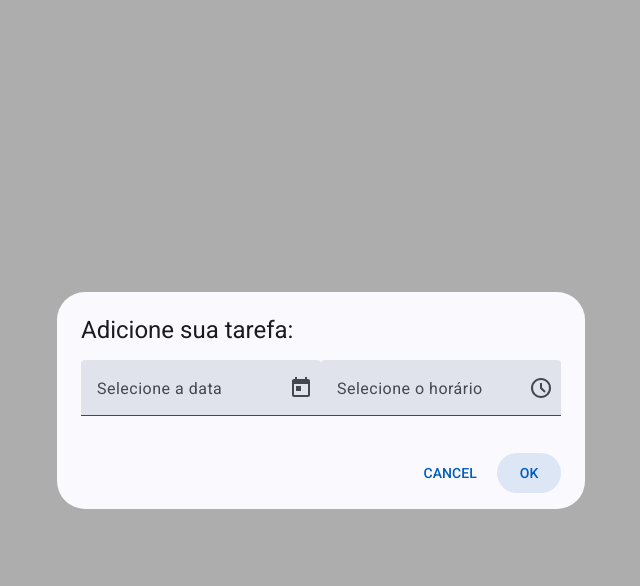
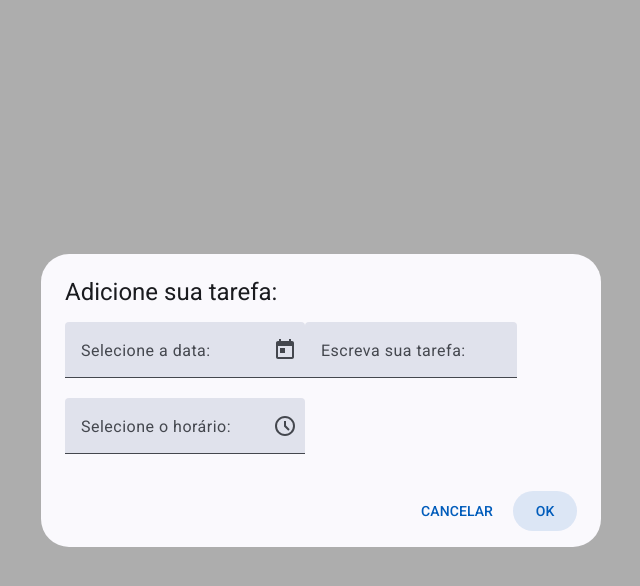
Before and after one commit to ellenvieira18/Organiza_ai, an Angular app in the folder organiza_ai/: page /categorias/1 in a window 1280 px wide. Both pictures are taken after a click on the button "Adicionar tarefa". Shown: the top 586 px of the page, without its empty margins (319-959 px from the left). Built offline with nearby package versions, Linux system fonts and the light colour scheme.

Commit message:
desenvolvendo dialog

```diff
--- a/organiza_ai/src/app/Components/horario-dialog/horario-dialog.html
+++ b/organiza_ai/src/app/Components/horario-dialog/horario-dialog.html
@@ -3,25 +3,31 @@
 <mat-dialog-content>
 
   <mat-form-field subscriptSizing="dynamic">
-    <mat-label>Selecione a data</mat-label>
+    <mat-label>Selecione a data:</mat-label>
     <input matInput [matDatepicker]="picker" [formControl]="date">
     <mat-datepicker-toggle matIconSuffix [for]="picker"></mat-datepicker-toggle>
     <mat-datepicker #picker></mat-datepicker>
   </mat-form-field>
 
   <mat-form-field>
-  <mat-label>Selecione o horário</mat-label>
-  <input matInput
-    [matTimepicker]="timepicker"
-    [(ngModel)]="value"
-    [ngModelOptions]="{updateOn: 'blur'}">
-  <mat-timepicker #timepicker/>
-  <mat-timepicker-toggle [for]="timepicker" matSuffix/>
-</mat-form-field>
+    <mat-label>Escreva sua tarefa:</mat-label>
+    <input matInput [(ngModel)]="text" />
+  </mat-form-field>
+
+  <mat-form-field>
+    <mat-label>Selecione o horário:</mat-label>
+    <input
+      matInput
+      [matTimepicker]="timepicker"
+      [(ngModel)]="value"
+      [ngModelOptions]="{ updateOn: 'blur' }">
+    <mat-timepicker #timepicker></mat-timepicker>
+    <mat-timepicker-toggle [for]="timepicker" matSuffix></mat-timepicker-toggle>
+  </mat-form-field>
 
 </mat-dialog-content>
 
 <mat-dialog-actions align="end">
-  <button matButton mat-dialog-close>CANCEL</button>
-  <button matButton [mat-dialog-close]="date.value" cdkFocusInitial>OK</button>
+  <button matButton mat-dialog-close>CANCELAR</button>
+  <button matButton (click)="closeDialog()" cdkFocusInitial>OK</button>
 </mat-dialog-actions>
--- a/organiza_ai/src/app/Components/horario-dialog/horario-dialog.ts
+++ b/organiza_ai/src/app/Components/horario-dialog/horario-dialog.ts
@@ -1,4 +1,4 @@
-import { Component, inject } from '@angular/core';
+import { Component, inject, model } from '@angular/core';
 import { FormControl, FormsModule, ReactiveFormsModule } from '@angular/forms';
 import { MAT_DATE_FORMATS, MAT_NATIVE_DATE_FORMATS, provideNativeDateAdapter } from '@angular/material/core';
 import { MAT_DIALOG_DATA, MatDialog, MatDialogRef } from '@angular/material/dialog';
@@ -33,17 +33,22 @@ import { CommonModule } from '@angular/common';
 export class HorarioDialog {
   value: Date | null = null;
 
-  dialogRef = inject<MatDialogRef<HorarioDialog>>(
-    MatDialogRef<HorarioDialog>,
-  );
-
+  dialogRef = inject(MatDialogRef<HorarioDialog>);
   data = inject(MAT_DIALOG_DATA);
 
   readonly date = new FormControl(new Date());
+  readonly text = model('');
 
   constructor() {
-    const data = this.data;
+    this.date.setValue(this.data.selectedDate);
+    this.text.set(this.data.selectedText);
+  }
 
-    this.date.setValue(data.selectedDate);
+  closeDialog() {
+    this.dialogRef.close({
+      date: this.date.value,
+      text: this.text(),
+      time: this.value
+    });
   }
 }
--- a/organiza_ai/src/app/Components/selecao-categorias/selecao-categorias.html
+++ b/organiza_ai/src/app/Components/selecao-categorias/selecao-categorias.html
@@ -7,6 +7,9 @@
     <div class="conteudo">
         <div class="title" [style.color]="corCategoria">{{categorias}}</div>
 
+
+<!-- <p *ngFor="let text of arrayDeTexto">Texto digitado: {{ text.text() }}</p> -->
+<p>Texto digitado: {{ text() }}</p>
 <p>Tarefa: {{selectedDate()}}</p>
 <button matButton="filled" color="primary" (click)="openDialog()">Adicionar tarefa</button>
 
--- a/organiza_ai/src/app/Components/selecao-categorias/selecao-categorias.ts
+++ b/organiza_ai/src/app/Components/selecao-categorias/selecao-categorias.ts
@@ -1,4 +1,4 @@
-import { ChangeDetectionStrategy, Component, model, inject, signal} from '@angular/core';
+import { ChangeDetectionStrategy, Component, model, inject, signal, NgModule} from '@angular/core';
 import { ActivatedRoute } from '@angular/router';
 import { ClasseCatogotia_e, CorCategoria_e } from '../../enums/Enum';
 import {MatDatepickerModule} from '@angular/material/datepicker';
@@ -16,6 +16,7 @@ import {
 } from '@angular/material/core';
 import {MAT_DIALOG_DATA, MatDialog, MatDialogModule, MatDialogRef} from '@angular/material/dialog';
 import { HorarioDialog } from '../horario-dialog/horario-dialog';
+import { NgFor } from '@angular/common';
 
 
 export interface DialogData {
@@ -26,14 +27,14 @@ export interface DialogData {
   selector: 'app-selecao-categorias',
   standalone: true,
   providers: [provideNativeDateAdapter(), provideNativeDateAdapter()],
-  imports: [MatDatepickerModule, MatTimepickerModule, MatCardModule, MatFormFieldModule, MatInputModule, FormsModule],
+  imports: [MatDatepickerModule, MatTimepickerModule, MatCardModule, MatFormFieldModule, MatInputModule, FormsModule, ReactiveFormsModule, MatDialogModule, NgFor],
   changeDetection: ChangeDetectionStrategy.OnPush,
   templateUrl: './selecao-categorias.html',
   styleUrl: './selecao-categorias.scss'
 })
 export class SelecaoCategorias {
   value: Date | null = null;
-
+  // arrayDeTexto: string[] = [];
   categorias: string=""
   corCategoria: string=""
   classeCategoria: string=""
@@ -55,15 +56,22 @@ export class SelecaoCategorias {
 dialog = inject(MatDialog);
 
   selectedDate = model<Date | null>(null);
+  text = model(''); // <-- ADICIONE ISSO AQUI
 
   openDialog() {
 
     const dialogRef = this.dialog.open(HorarioDialog, {
       data: {selectedDate: this.selectedDate()},
+            // selectedText: this.text(), }  // <-- ENVIA O TEXTO
+
     });
 
     dialogRef.afterClosed().subscribe(result => {
-      this.selectedDate.set(result);
+      if(!result) return;
+
+      this.selectedDate.set(result.date);
+      this.text.set(result.text);
+      // this.arrayDeTexto.push([...this.arrayDeTexto, this.text]);
     });
   }
 }
```
